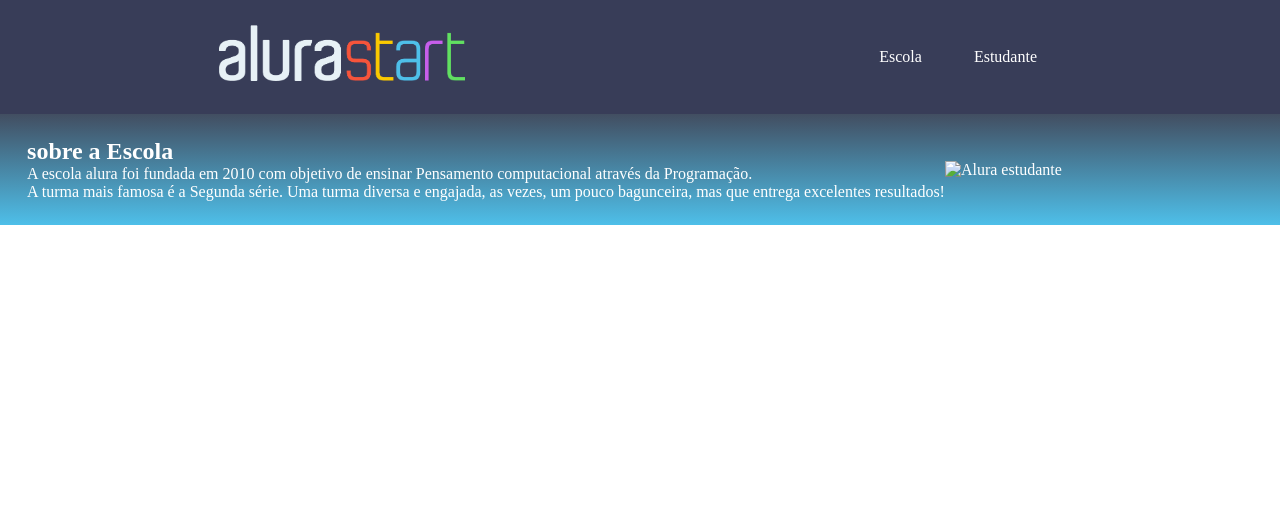
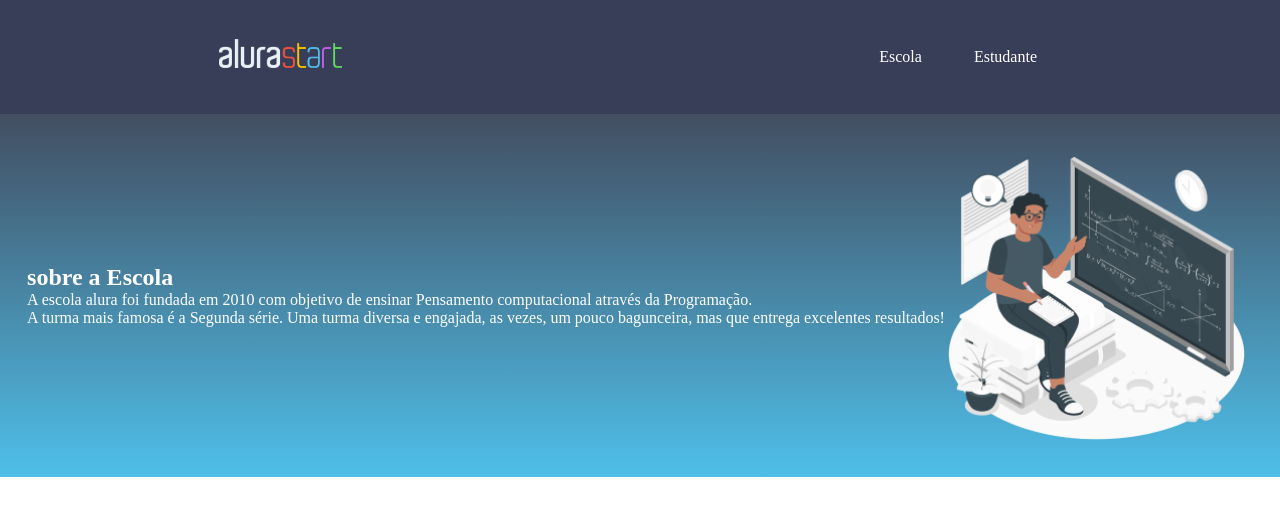
Before and after one commit to goodbatman54/nada, a plain HTML site: page index.html in a window 1280 px wide. Drawn offline with Linux system fonts and the light colour scheme.

Commit message:
Add files via upload

```diff
--- a/index.html
+++ b/index.html
@@ -8,7 +8,7 @@
 </head>
 <body>
     <header class="cabeçalho">
-<h1 class="cabeçalho-imagem"><img src="alurastart logo (1).png" width="100%"></h1>
+<h1 class="cabeçalho-imagem"><img src="alurastart logo (1).png" width="50%"></h1>
 <ul class="cabeçalho-lista">
 <li class="cabeçalho-lista-item">Escola</li>
 <li class="cabeçalho-lista-item">Estudante</li>
@@ -20,7 +20,7 @@
 <p class="escola-texto-um">A escola alura foi fundada em 2010 com objetivo de ensinar Pensamento computacional através da Programação.</p>
 <p class="escola-texto-dois">A turma mais famosa é a Segunda série. Uma turma diversa e engajada, as vezes, um pouco bagunceira, mas que entrega excelentes resultados!</p>
 </div>
-<img class="escola-imagem" src="" alt="Alura estudante">
+<img class="escola-imagem" src="Formula-amico 1.png" alt="Alura estudante">
     </section>
 </body>
 </html>
```
Also changed, not shown: Formula-amico 1.png (added).
